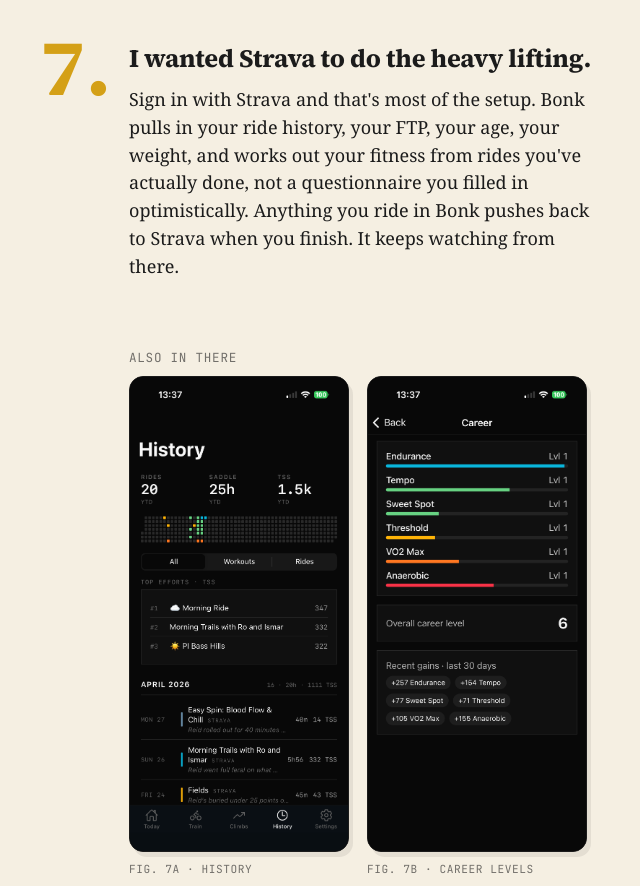
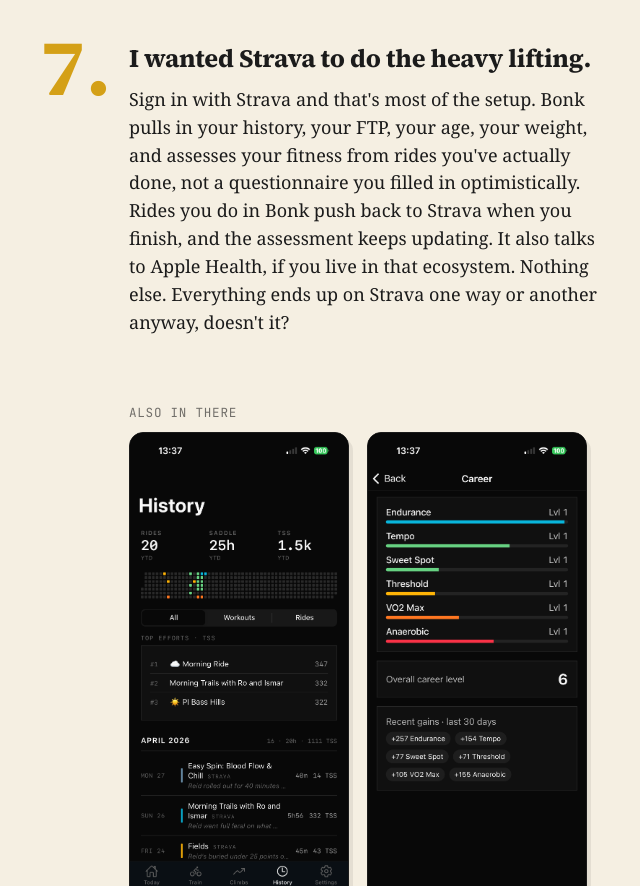
Before and after one commit to reid82/ridebonk-com, an Astro site: page / in a window 1280 px wide. Shown: the part 4372-5258 px from the top of the page, without its empty margins (322-962 px from the left). Built offline with nearby package versions, Linux system fonts and the light colour scheme; Astro itself is replaced by a stand-in of ours.

Commit message:
content: itch 7 - add Apple Health, drop the Strava-monopoly joke

```diff
--- a/src/pages/index.astro
+++ b/src/pages/index.astro
@@ -142,11 +142,13 @@
       <Itch number={7} headline="I wanted Strava to do the heavy lifting.">
         <p>
           Sign in with Strava and that&apos;s most of the setup. Bonk
-          pulls in your ride history, your FTP, your age, your weight,
-          and works out your fitness from rides you&apos;ve actually
-          done, not a questionnaire you filled in optimistically.
-          Anything you ride in Bonk pushes back to Strava when you
-          finish. It keeps watching from there.
+          pulls in your history, your FTP, your age, your weight, and
+          assesses your fitness from rides you&apos;ve actually done,
+          not a questionnaire you filled in optimistically. Rides you
+          do in Bonk push back to Strava when you finish, and the
+          assessment keeps updating. It also talks to Apple Health, if
+          you live in that ecosystem. Nothing else. Everything ends up
+          on Strava one way or another anyway, doesn&apos;t it?
         </p>
       </Itch>
       <aside class="also">
```
